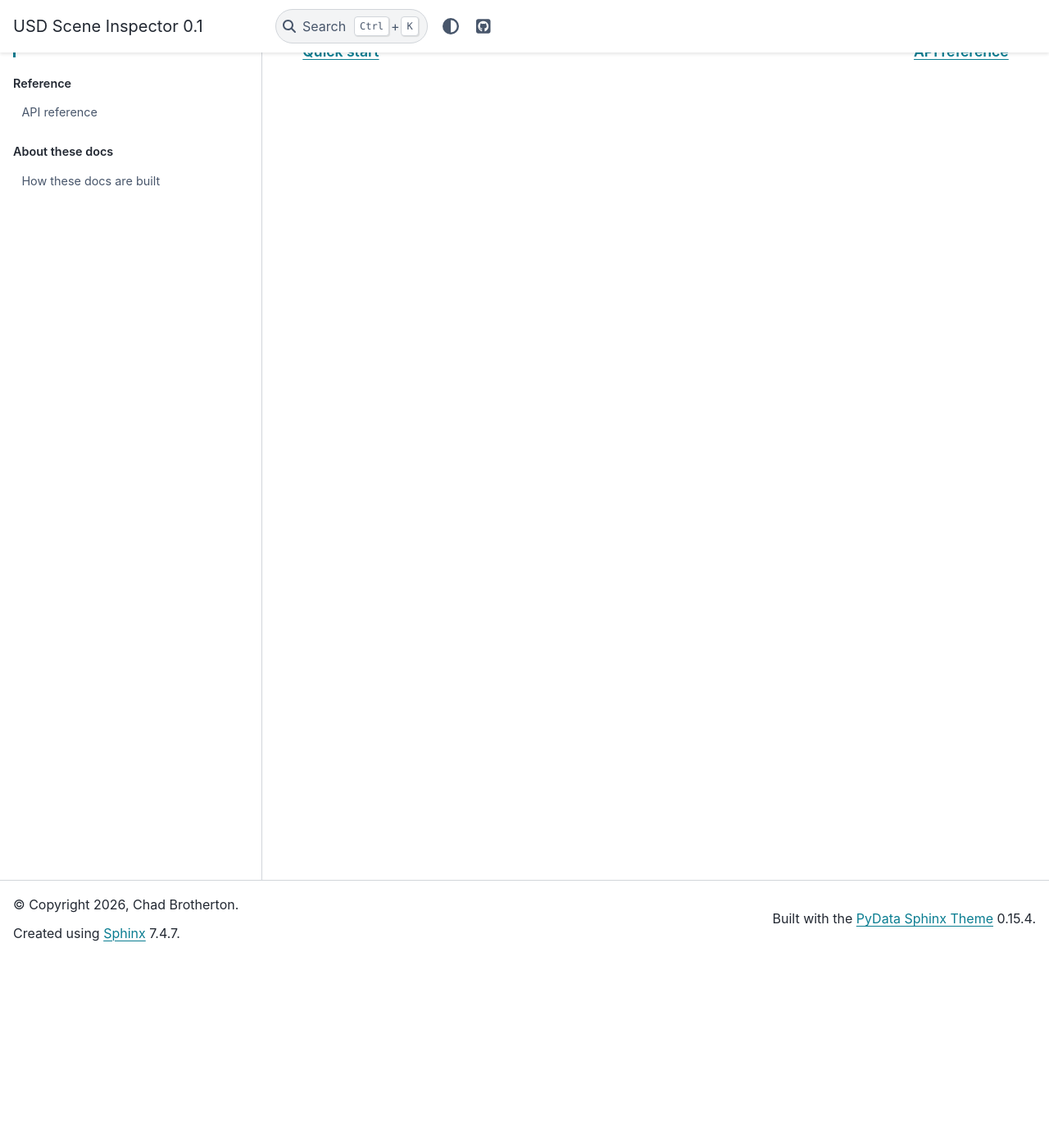
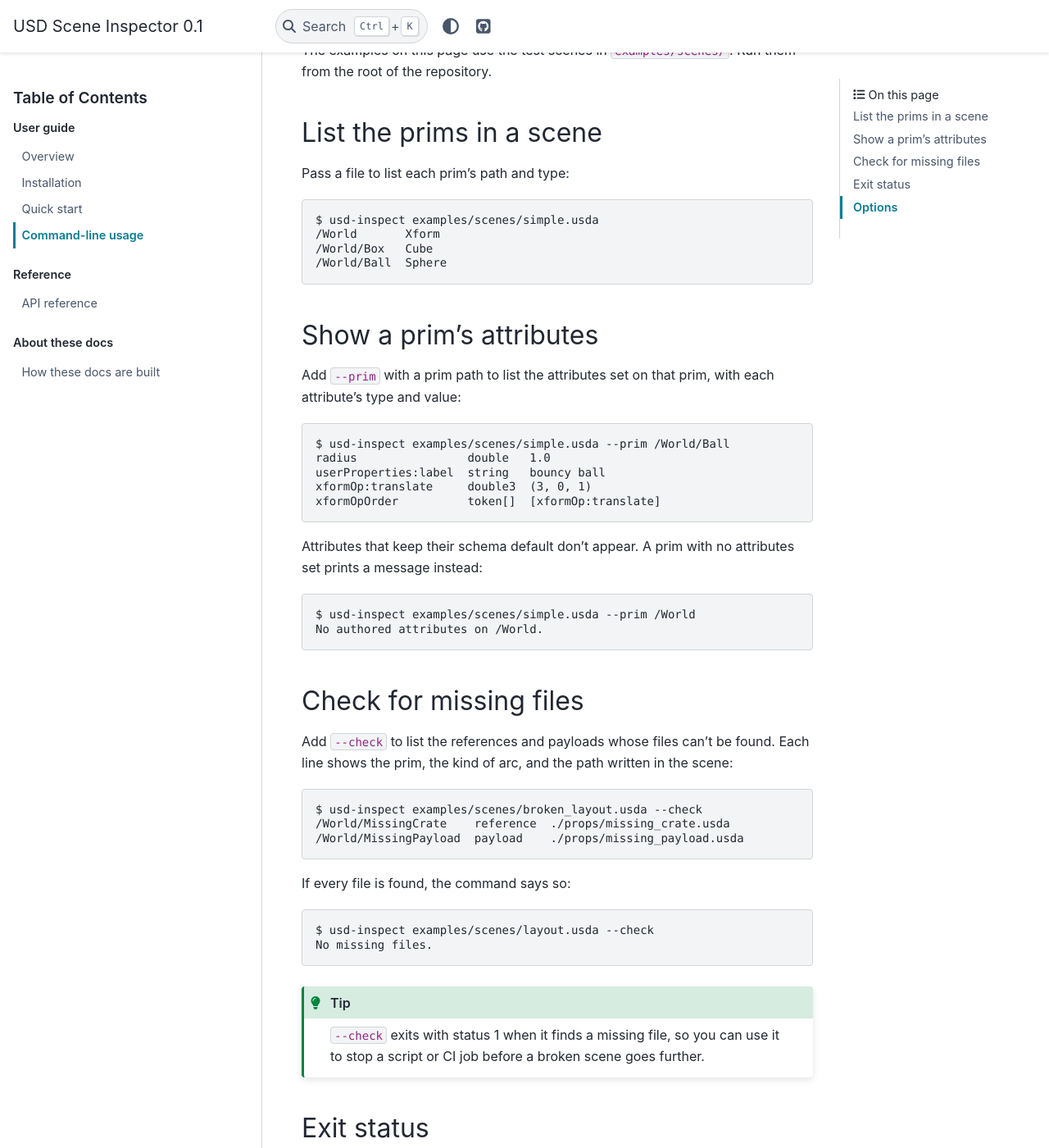
Before and after one commit to chad-brotherton/rst-sphinx-ci, a Sphinx documentation site: the page built from docs/source/cli.rst, in a window 1280 px wide and 1400 px high, scrolled down 233 px. Shown: the whole window at 82% size. Built offline with Sphinx 7.4.7 and the PyData theme 0.15.4, drawn with Linux system fonts in a browser that asks for light colours; some of the changed text lies outside the part shown.

Commit message:
Add the usd-inspect command and its usage page
usd-inspect lists prims, shows a prim's attributes with --prim, and
reports missing references and payloads with --check, which exits with
status 1 when any are missing. USD's warnings for missing files are
hidden with Tf.DiagnosticTrap, since --check reports the same files.

tests/test_cli.py runs each console example on the CLI page and fails if
the output shown there no longer matches the command.

Co-Authored-By: Claude Opus 5.5 <noreply@anthropic.com>

```diff
--- a/docs/source/cli.rst
+++ b/docs/source/cli.rst
@@ -1,4 +1,112 @@
 Command-line usage
 ==================
 
-This page describes the ``usd-inspect`` command and its options.
+The ``usd-inspect`` command lists the prims in a scene, shows a prim's
+attributes, and checks for missing files. It's installed with the package.
+See :doc:`installation`.
+
+The examples on this page use the test scenes in ``examples/scenes/``. Run
+them from the root of the repository.
+
+List the prims in a scene
+-------------------------
+
+Pass a file to list each prim's path and type:
+
+.. code-block:: console
+
+   $ usd-inspect examples/scenes/simple.usda
+   /World       Xform
+   /World/Box   Cube
+   /World/Ball  Sphere
+
+Show a prim's attributes
+------------------------
+
+Add ``--prim`` with a prim path to list the attributes set on that prim, with
+each attribute's type and value:
+
+.. code-block:: console
+
+   $ usd-inspect examples/scenes/simple.usda --prim /World/Ball
+   radius                double   1.0
+   userProperties:label  string   bouncy ball
+   xformOp:translate     double3  (3, 0, 1)
+   xformOpOrder          token[]  [xformOp:translate]
+
+Attributes that keep their schema default don't appear. A prim with no
+attributes set prints a message instead:
+
+.. code-block:: console
+
+   $ usd-inspect examples/scenes/simple.usda --prim /World
+   No authored attributes on /World.
+
+Check for missing files
+-----------------------
+
+Add ``--check`` to list the references and payloads whose files can't be
+found. Each line shows the prim, the kind of arc, and the path written in the
+scene:
+
+.. code-block:: console
+
+   $ usd-inspect examples/scenes/broken_layout.usda --check
+   /World/MissingCrate    reference  ./props/missing_crate.usda
+   /World/MissingPayload  payload    ./props/missing_payload.usda
+
+If every file is found, the command says so:
+
+.. code-block:: console
+
+   $ usd-inspect examples/scenes/layout.usda --check
+   No missing files.
+
+.. tip::
+
+   ``--check`` exits with status 1 when it finds a missing file, so you can
+   use it to stop a script or CI job before a broken scene goes further.
+
+Exit status
+-----------
+
+.. list-table::
+   :header-rows: 1
+   :widths: 10 90
+
+   * - Status
+     - Meaning
+   * - 0
+     - Success. With ``--check``, no files are missing.
+   * - 1
+     - ``--check`` found at least one missing file.
+   * - 2
+     - The arguments are invalid, the file doesn't exist or isn't a USD file,
+       or no prim exists at the ``--prim`` path.
+
+Options
+-------
+
+``file``
+   The ``.usda`` or ``.usd`` file to inspect.
+
+``--prim PATH``
+   List the attributes set on the prim at ``PATH``, such as ``/World/Ball``.
+
+``--check``
+   List references and payloads whose files are missing. You can't combine
+   ``--check`` with ``--prim``.
+
+``--version``
+   Print the version and exit.
+
+``-h``, ``--help``
+   Print a summary of the options and exit.
+
+.. note::
+
+   USD prints a warning for each missing file when it opens a scene.
+   ``usd-inspect`` hides those warnings, because ``--check`` reports the same
+   files. In Python, :py:func:`usd_inspect.open_stage` doesn't hide them.
+
+To use these features from Python instead, see :doc:`quickstart`.
--- a/pyproject.toml
+++ b/pyproject.toml
@@ -16,6 +16,9 @@ dependencies = [
     "usd-core>=26.5",
 ]
 
+[project.scripts]
+usd-inspect = "usd_inspect.cli:main"
+
 [project.optional-dependencies]
 docs = [
     "sphinx>=8.2",
```
Also changed, not shown: 3 other files.
